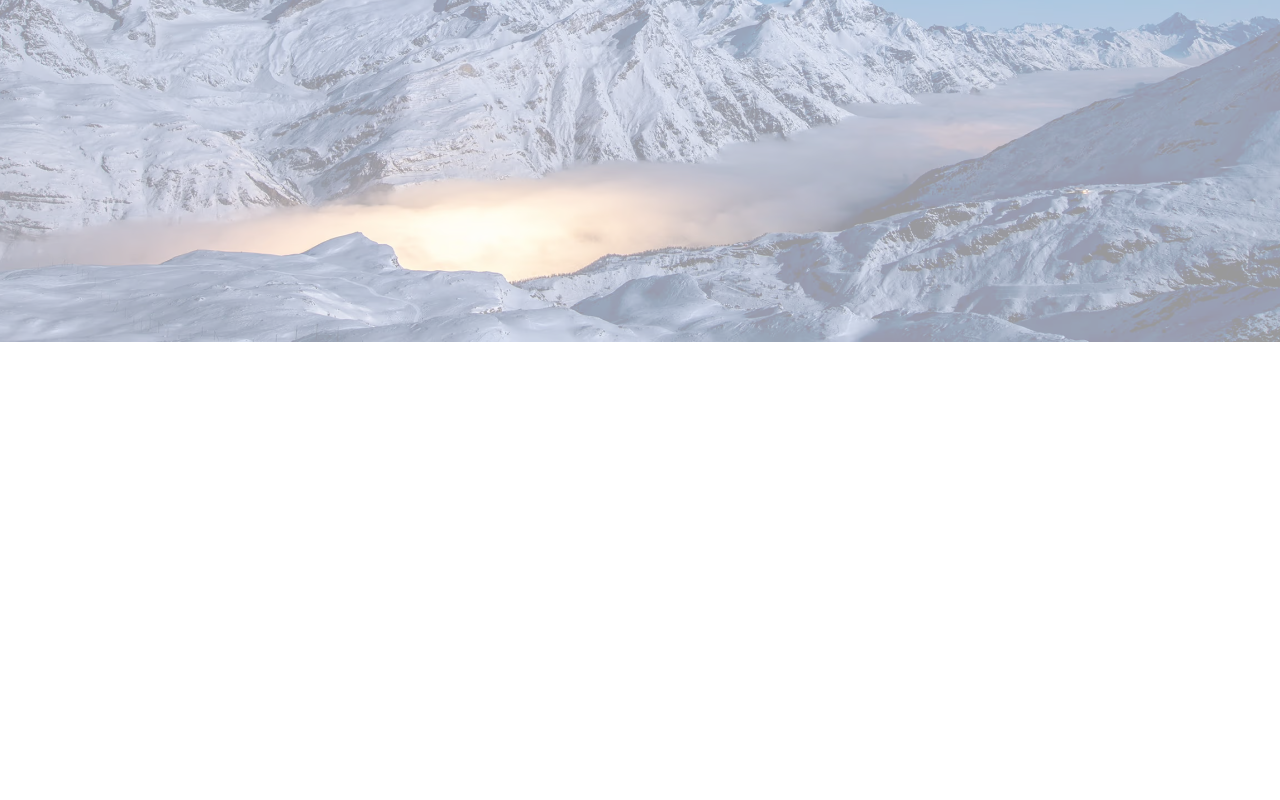
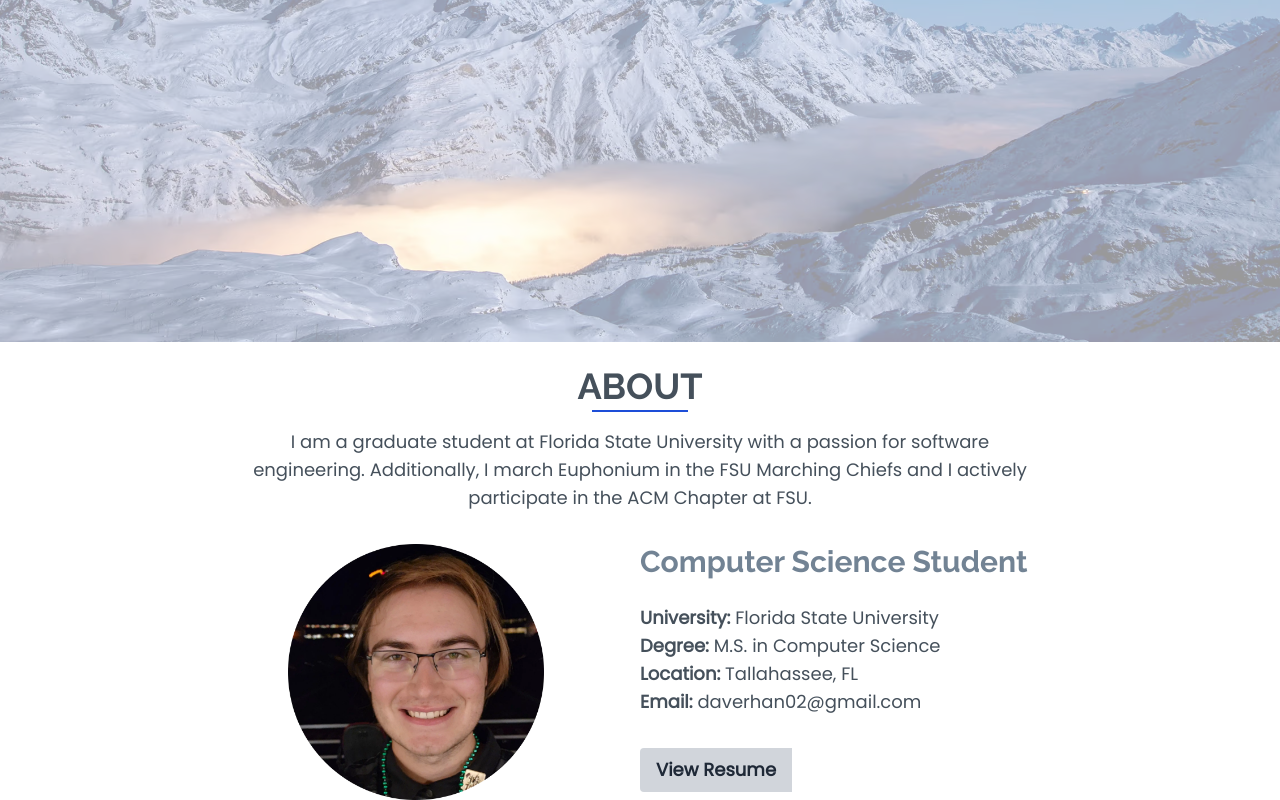
Before and after one commit to Daverhan/david-silva-portfolio, an Astro site: page / in a window 1280 px wide. Shown: the part 458-1258 px from the top of the page. Before the commit the page ends 800 px from the top, so only its background shows below. Built offline with nearby package versions, Linux system fonts and the light colour scheme; Astro itself is replaced by a stand-in of ours.

Commit message:
Implement about component

```diff
--- /dev/null
+++ b/src/components/About.astro
@@ -0,0 +1,61 @@
+---
+import { Image } from "astro:assets";
+import ProfilePicture from "../assets/profile.webp";
+---
+
+<section class="flex flex-col max-w-screen-2xl mx-auto">
+  <div class="mt-6 text-center text-[#45505b] font-poppins">
+    <h2 class="text-4xl font-raleway font-bold">ABOUT</h2>
+    <hr
+      class="mx-auto mt-1 w-24 h-0.5 border-t-0 bg-blue-700 opacity-100 dark:opacity-50"
+    />
+    <p class="text-lg mt-4 mx-12 lg:mx-32 xl:mx-60 2xl:mx-80">
+      I am a graduate student at Florida State University with a passion for
+      software engineering. Additionally, I march Euphonium in the FSU Marching
+      Chiefs and I actively participate in the ACM Chapter at FSU.
+    </p>
+    <div class="lg:grid grid-cols-2 mt-8">
+      <div class="lg:grid grid-cols-[30%_70%]">
+        <div></div>
+        <Image
+          class="object-scale-down h-52 lg:h-64 w-full"
+          src={ProfilePicture}
+          loading="lazy"
+          alt="David Silva"
+          title="David Silva"
+        />
+      </div>
+
+      <div class="lg:flex flex-col lg:items-start lg:text-start">
+        <h2
+          class="mt-6 lg:mt-0 mb-2 font-raleway font-bold text-[#728394] text-3xl"
+        >
+          Computer Science Student
+        </h2>
+        <div class="text-lg flex flex-row justify-center text-start">
+          <ul class="my-4">
+            <li>
+              <span class="font-bold">University:</span> Florida State University
+            </li>
+            <li>
+              <span class="font-bold">Degree:</span> M.S. in Computer Science
+            </li>
+            <li>
+              <span class="font-bold">Location:</span> Tallahassee, FL
+            </li>
+
+            <li>
+              <span class="font-bold">Email:</span> daverhan02@gmail.com
+            </li>
+          </ul>
+        </div>
+        <a href="resume.pdf" target="_blank" title="David Silva's Resume">
+          <button
+            class="bg-gray-300 hover:bg-gray-400 text-gray-800 font-bold py-2 px-4 rounded-l text-lg mt-4"
+            >View Resume</button
+          >
+        </a>
+      </div>
+    </div>
+  </div>
+</section>
--- a/src/pages/index.astro
+++ b/src/pages/index.astro
@@ -1,6 +1,7 @@
 ---
 import BaseLayout from "../layouts/BaseLayout.astro";
 import Hero from "../components/Hero.astro";
+import About from "../components/About.astro";
 ---
 
 <BaseLayout>
@@ -19,6 +20,7 @@ import Hero from "../components/Hero.astro";
   <body>
     <main>
       <Hero />
+      <About />
     </main>
   </body>
 </BaseLayout>
```
